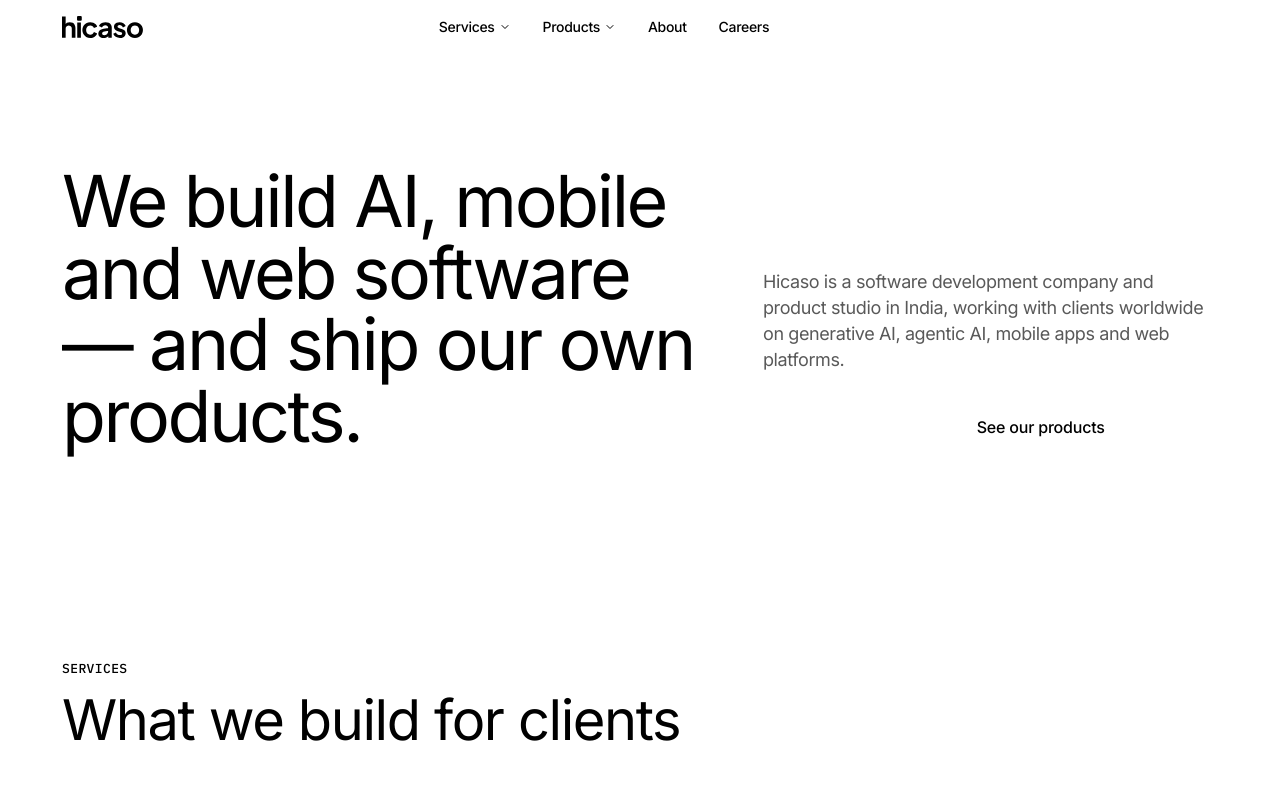
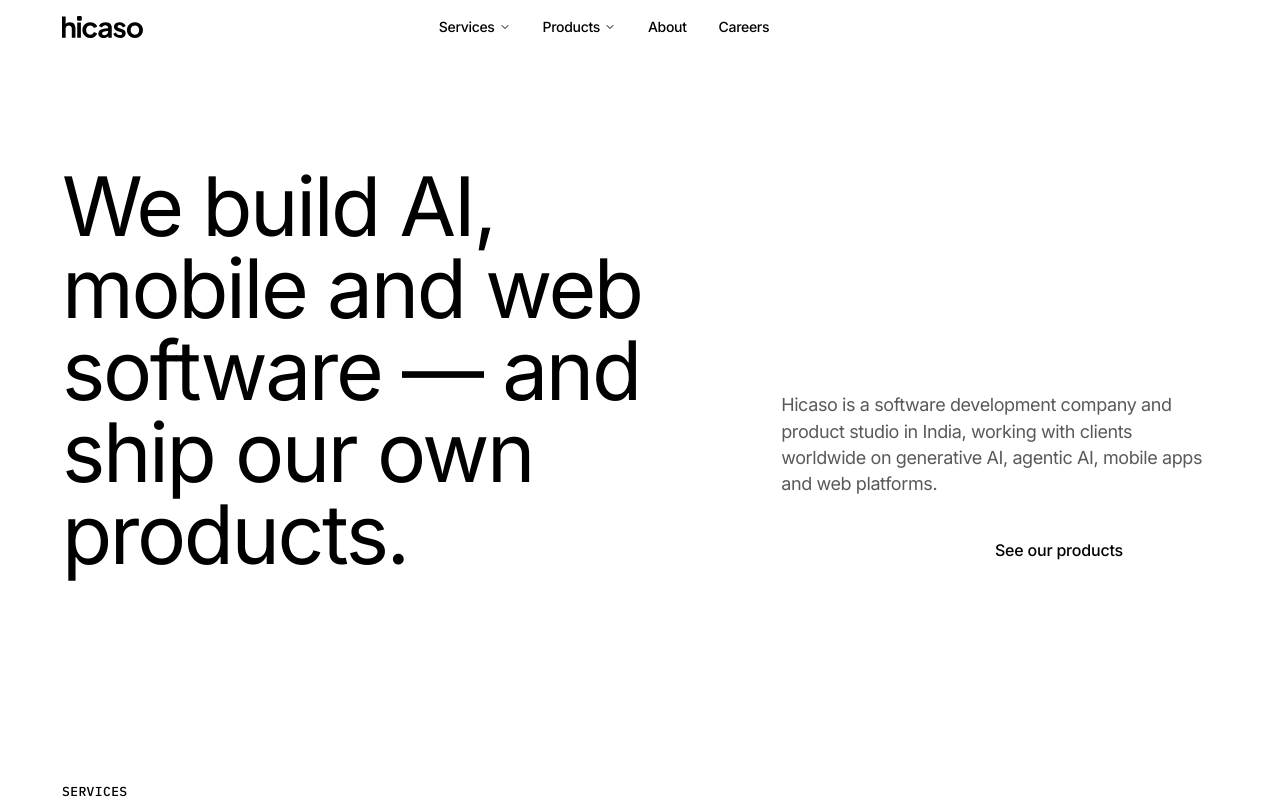
Before and after one commit to Nikita-sahdev/Hicaso, a Next.js app: page / in a window 1280 px wide. Shown: the top 800 px of the page. Built offline with nearby package versions, Linux system fonts and the light colour scheme.

Commit message:
fix: hero uses the DESIGN.md display scale

```diff
--- a/src/components/home/Hero.module.css
+++ b/src/components/home/Hero.module.css
@@ -10,7 +10,6 @@
 }
 
 .title {
-  font-size: clamp(36px, 9vw, 72px);
   overflow-wrap: break-word;
 }
 
@@ -32,11 +31,8 @@
     padding: 112px 0;
   }
   .grid {
-    grid-template-columns: minmax(0, 1.4fr) minmax(0, 1fr);
+    grid-template-columns: minmax(0, 1.5fr) minmax(0, 1fr);
     gap: 64px;
     align-items: end;
   }
-  .title {
-    font-size: clamp(56px, 5.6vw, 88px);
-  }
 }
```
